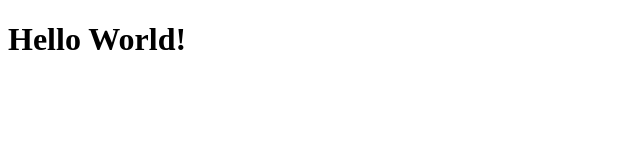
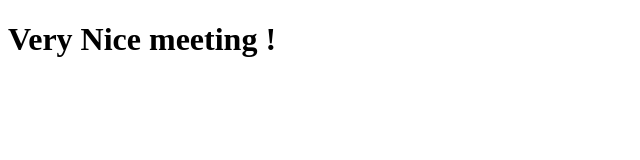
Before and after one commit to Javivy/Tanusri-Vargas, a plain HTML site: page fcc-test-suite-template-master/index.html in a window 1280 px wide. Shown: the whole page, without its empty margins (0-640 px from the left). Drawn offline with Linux system fonts and the light colour scheme.

Commit message:
file content changed

```diff
--- a/fcc-test-suite-template-master/index.html
+++ b/fcc-test-suite-template-master/index.html
@@ -22,7 +22,7 @@
 
     -->
 
-    <h1>Hello World!</h1>
+    <h1>Very Nice meeting !</h1>
 
     <script  src="js/index.js"></script>
   </body>
```
